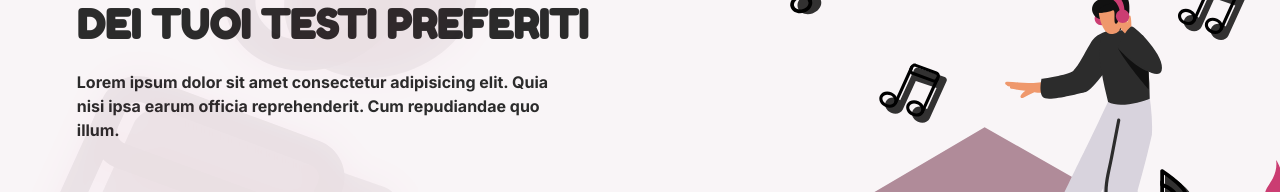
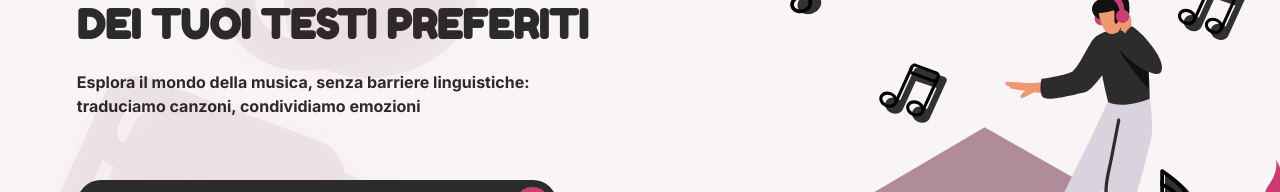
Before and after one commit to giovannibeccaro/traducila-fe, a Next.js app: page / in a window 1280 px wide. Shown: the part 276-468 px from the top of the page. Built offline with nearby package versions, Linux system fonts and the light colour scheme.

Commit message:
fix: added slogan

```diff
--- a/pages/index.tsx
+++ b/pages/index.tsx
@@ -36,8 +36,8 @@
             <p>DEI TUOI TESTI PREFERITI</p>
           </div>
           <p className="subtitle">
-            Lorem ipsum dolor sit amet consectetur adipisicing elit. Quia nisi
-            ipsa earum officia reprehenderit. Cum repudiandae quo illum.
+            Esplora il mondo della musica, senza barriere linguistiche:
+            traduciamo canzoni, condividiamo emozioni
           </p>
           <SearchBar parentSection="homepage" />
           <Link className="view-others" href="/traduzioni">
```
